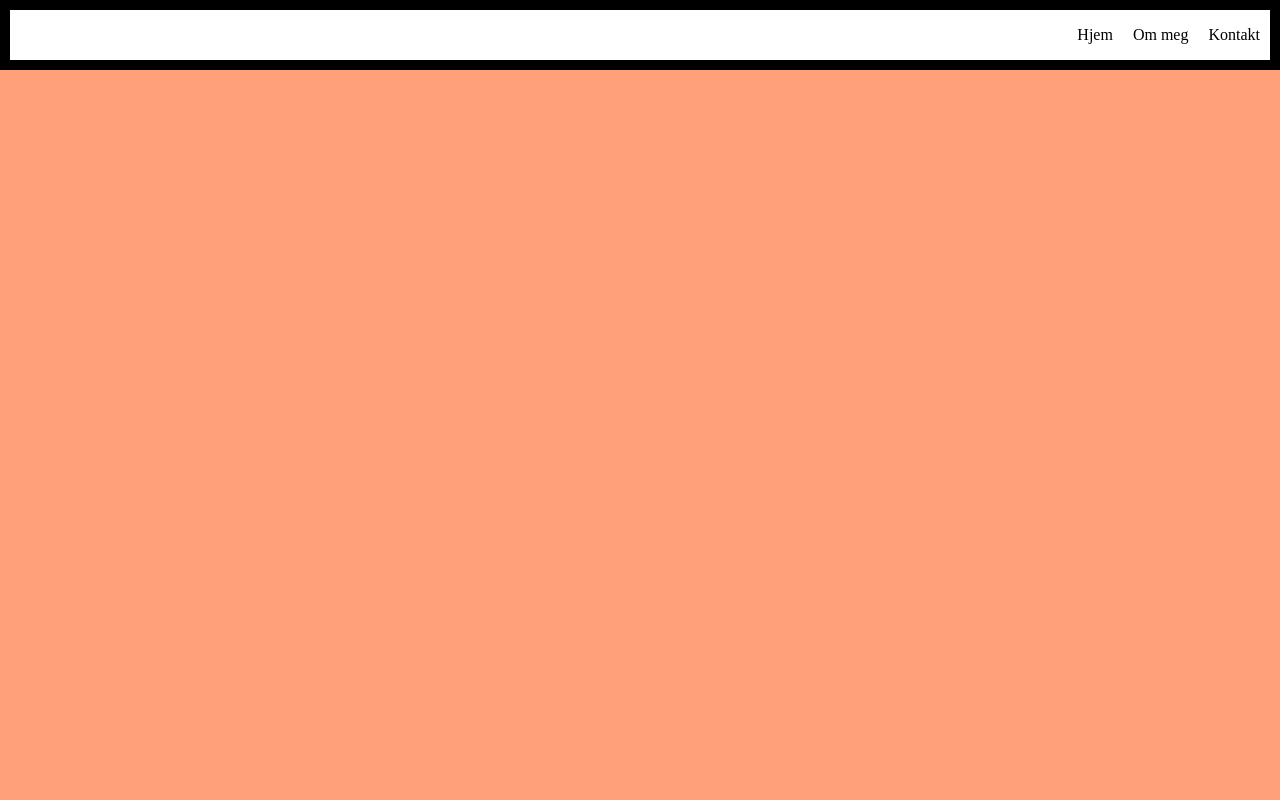
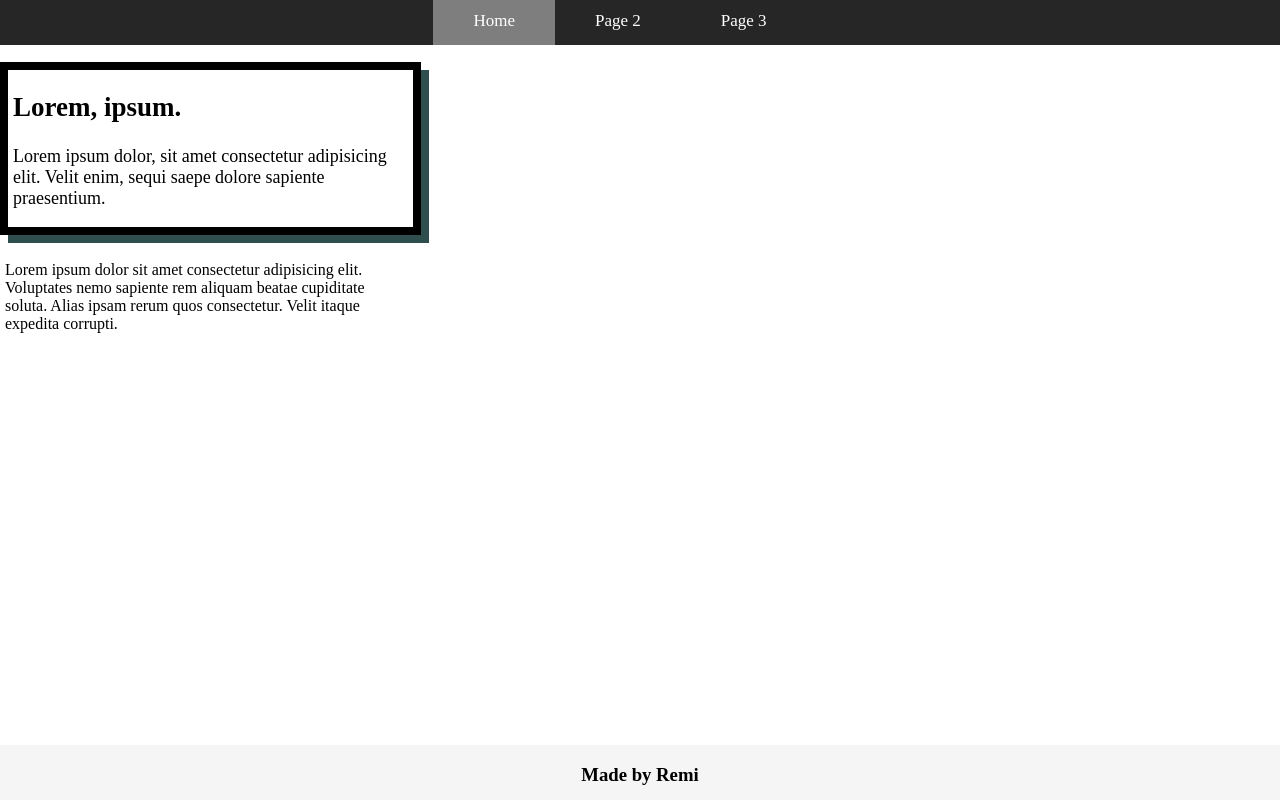
Before and after one commit to RemiKoder/a2g_3, a website: page index.html in a window 1280 px wide. Shown: the top 800 px of the page. Drawn offline with Linux system fonts and the light colour scheme.

Commit message:
navigation bar and box with shadow

```diff
--- a/index.html
+++ b/index.html
@@ -1,5 +1,5 @@
 <!DOCTYPE html>
-<html lang="en, nb">
+<html lang="en">
   <head>
     <title>Test Website</title>
     <meta charset="UTF-8" />
@@ -17,29 +17,29 @@
     <header>
       <nav>
         <ul>
-          <li>Hjem</li>
-          <li>Om meg</li>
-          <li>Kontakt</li>
+          <li><a class="active" href="index.html">Home</a></li>
+          <li><a href="page2.html">Page 2</a></li>
+          <li><a href="page3.html">Page 3</a></li>
         </ul>
       </nav>
     </header>
 
     <main>
-<section class="HomeSection">
+<section class="TopSection">
 <!-- Hjem -->
+<h1>Lorem, ipsum.</h1>
+<p>Lorem ipsum dolor, sit amet consectetur adipisicing elit. Velit enim, sequi saepe dolore sapiente praesentium.</p>
 </section>
 
-<section id="AboutSection">
-<!-- Om meg -->
-</section>
 
-<section>
+<section class="MiddleSection">
+  <p>Lorem ipsum dolor sit amet consectetur adipisicing elit. Voluptates nemo sapiente rem aliquam beatae cupiditate soluta. Alias ipsam rerum quos consectetur. Velit itaque expedita corrupti.</p>
 <!-- Prosjekter -->
 </section>
     </main>
 
     <footer>
-      <h3>Laget av Remi</h3>
+      <h3>Made by Remi</h3>
     </footer>
   </body>
 </html>
--- a/styles.css
+++ b/styles.css
@@ -5,39 +5,70 @@ body {
   color: rgb(0, 0, 0);
   margin: 0;
 }
+header {
+  margin-top: -20px;
+}
+.active {
+  background-color: #7e7e7e;
+}
 
-header {
-  border-width: 10px;
-  border-style: solid;
-  border-color: black;
+li a {
+  display: block;
+  color: white;
+  padding: 14px 40px;
+  text-decoration: none;
+}
+
+li a:hover:not(.active) {
+  background-color: black;
 }
 
 ul {
+  font-size: 17px;
+  background-color: #262626;
   display: flex;
   flex-direction: row;
-  justify-content: end;
+  justify-content: center;
   align-items: center;
   list-style-type: none;
   padding: 0;
-  gap: 20px;
-  padding: 0px 10px 0px 0px;
+  gap: 0px;
+  padding: 0px 40px 0px 0px;
   padding-inline: 10;
 }
 
 section {
-  height: 100vh;
-  background-color: lightblue;
+  padding: 0px 0px 0px 0px;
+  height: 0;
+  background-color: white;
 }
 
-.HomeSection {
-  background-color: lightsalmon;
+.TopSection {
+  padding: 0px 0px 0px 5px;
+  height: auto;
+  width: 50vb;
+  border-width: 8px;
+  border-style: solid;
+  border-color: black;
+  background-color: rgb(255, 255, 255);
+  box-shadow: 8px 8px darkslategrey;
+  position: relative;
+  font-size: large;
 }
 
-#AboutSection {
-  background-color: lightgreen;
+.MiddleSection {
+  height: 50vh;
+  width: 50vb;
+  padding: 10px 0px 0px 5px;
+  font-size: medium;
 }
 
 footer {
-  display: flex;
-  justify-content: center;
+position: fixed;
+text-align: center;
+background-color: whitesmoke;
+  padding: 0px 0px 5px 0px;
+  bottom: 0;
+  width: 100%;
+  height: 50px;
 }
```
Also changed, not shown: page2.html (+15 -6 lines), page3.html (added, +29 -0 lines).
